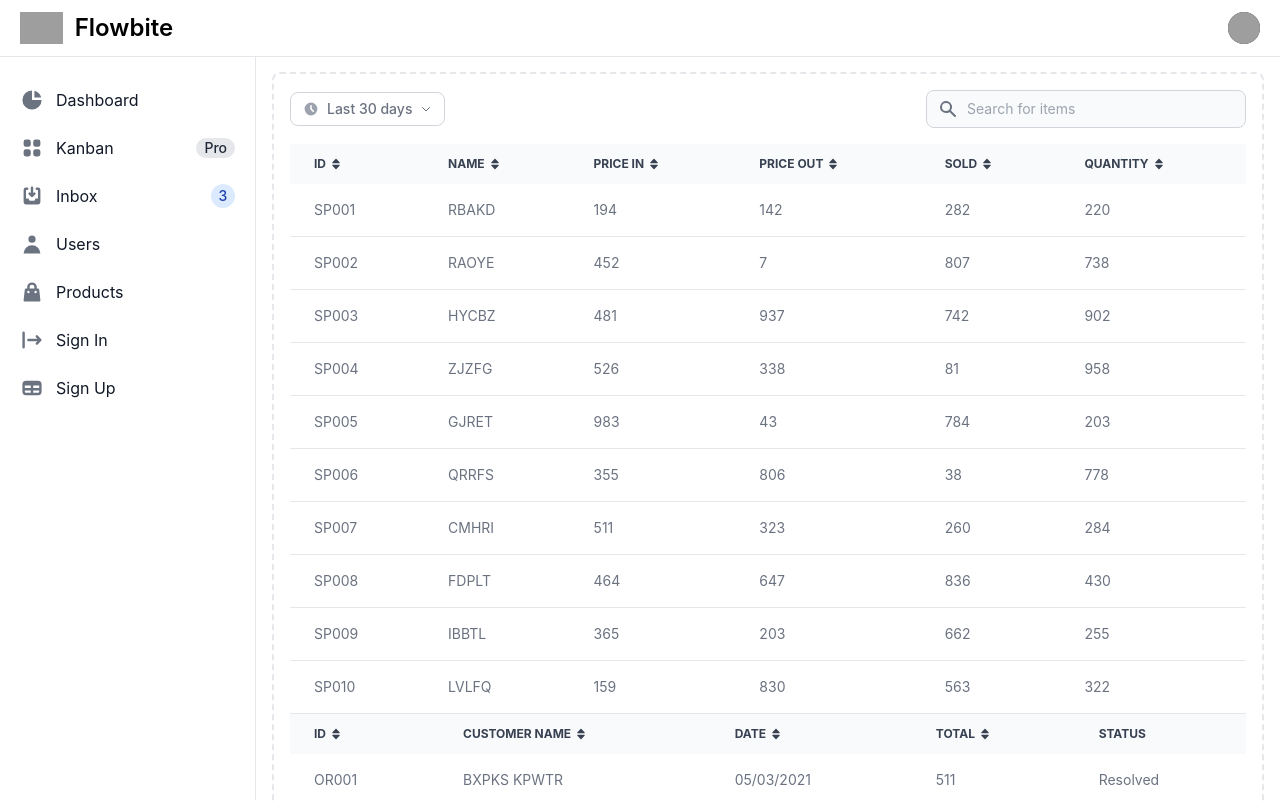
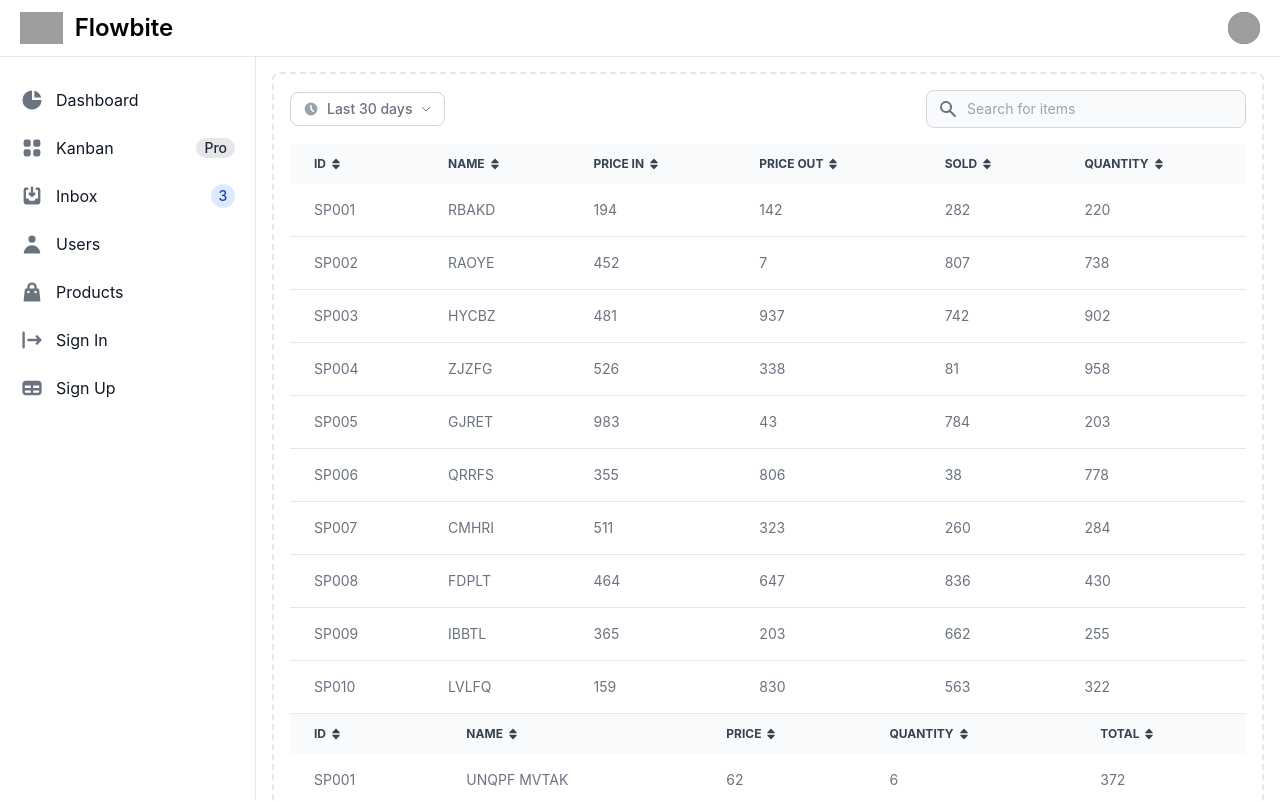
Before and after one commit to haidodev/management_demo1, a React (Create React App) app: page / in a window 1280 px wide. Shown: the top 802 px of the page. Built offline with nearby package versions, Linux system fonts and the light colour scheme; grey boxes are pictures that could not be loaded.

Commit message:
update layout

```diff
--- a/src/MainContent.jsx
+++ b/src/MainContent.jsx
@@ -1,8 +1,5 @@
 import { Table } from "./Table"
-import { useState, useEffect } from "react"
 import { SearchBar } from "./SearchBar"
-import { requestForData } from "./additionalFunction"
-import { order } from "./data"
 
 export const MainContent = () => {
     return (
@@ -54,7 +51,7 @@ export const MainContent = () => {
                 </div>
 
                 <Table dataType="inventory"/>
-                <Table dataType="order"/>
+                <Table dataType="product_order"/>
             </div>
         </div>
     )
--- a/src/data.js
+++ b/src/data.js
@@ -1,4 +1,4 @@
-import { genInventory, genOrder } from "./gen"
+import { genCustomer, genInventory, genOrder, genProductOrder } from "./gen"
 const inventory = {
     tableData: genInventory(),
     column: [
@@ -10,7 +10,17 @@ const inventory = {
         { label: 'Quantity', accessor: 'quantity', sortable: true },
     ]
 }
-export const order = {
+const product_order = {
+    tableData: genProductOrder(),
+    column: [
+        { label: 'ID', accessor: 'id', sortable: true },
+        { label: 'Name', accessor: 'name', sortable: true },
+        { label: 'Price', accessor: 'price', sortable: true },
+        { label: 'Quantity', accessor: 'quantity', sortable: true },
+        { label: 'Total', accessor: 'total', sortable: true },
+    ]
+}
+const order = {
     tableData: genOrder(),
     column: [
         { label: 'ID', accessor: 'id', sortable: true },
@@ -20,4 +30,14 @@ export const order = {
         { label: 'Status', accessor: 'status', sortable: false },
     ]
 }
-export const data = {inventory, order}
+const customer = {
+    tableData: genCustomer(),
+    column: [
+        { label: 'ID', accessor: 'id', sortable: true },
+        { label: 'Customer Name', accessor: 'customer_name', sortable: true },
+        { label: 'Address', accessor: 'address', sortable: false },
+        { label: 'Phone Number', accessor: 'phone_number', sortable: false },
+        { label: 'Ranking', accessor: 'ranking', sortable: false },
+    ]
+}
+export const data = {inventory, product_order, order, customer}
--- a/src/gen.js
+++ b/src/gen.js
@@ -7,6 +7,12 @@ function getStatus() {
     if (tmp > 0.66) return 'Resolved';
     if (tmp > 0.33) return 'Shipping';
     return 'Pending';
+}
+function getRanking() {
+    const tmp = Math.random();
+    if (tmp > 0.9) return 'Gold';
+    if (tmp > 0.7) return 'Silver';
+    return 'Bronze';
 }
 function factoryInventory(id) {
     return {
@@ -38,6 +44,28 @@ function factoryOrder(id) {
         'status': getStatus(),
     }
 }
+function factoryCustomer(id) {
+    return {
+        'id': 'CU' + padWithLeadingZeros(id, 3),
+        'customer_name': genName() + ' ' + genName(),
+        'address': genName() + ' ' + genName() + ' ' + genName(),
+        'phone_number': genPhoneNumber(),
+        'ranking': getRanking(),
+    }
+}
+function factoryProductOrder(id) {
+    return {
+        'id': 'SP' + padWithLeadingZeros(id, 3),
+        'name': genName() + ' ' + genName(),
+        'price': Math.floor(Math.random() * 1000),
+        'quantity': Math.floor(Math.random() * 10),
+    }
+}
+function genPhoneNumber(){
+    let a = [48];
+    for (let i = 0; i < 9; ++i) a.push(Math.floor(Math.random() * 10) + 48);
+    return String.fromCharCode(...a)
+}
 function genName() {
     let a = [];
     for (let i = 0; i < 5; ++i) a.push(Math.floor(Math.random() * 26) + 65);
@@ -59,3 +87,19 @@ export function genOrder() {
 
     return arr;
 }
+export function genCustomer() {
+    let arr = [];
+    for (let i = 1; i <= 10; ++i) {
+        arr.push(factoryCustomer(i));
+    }
+    return arr;
+}
+export function genProductOrder() {
+    let arr = [];
+    for (let i = 1; i <= 10; ++i) {
+        let tmp = factoryProductOrder(i);
+        tmp['total'] = tmp['quantity'] * tmp['price'];
+        arr.push(tmp);
+    }
+    return arr;
+}
```
